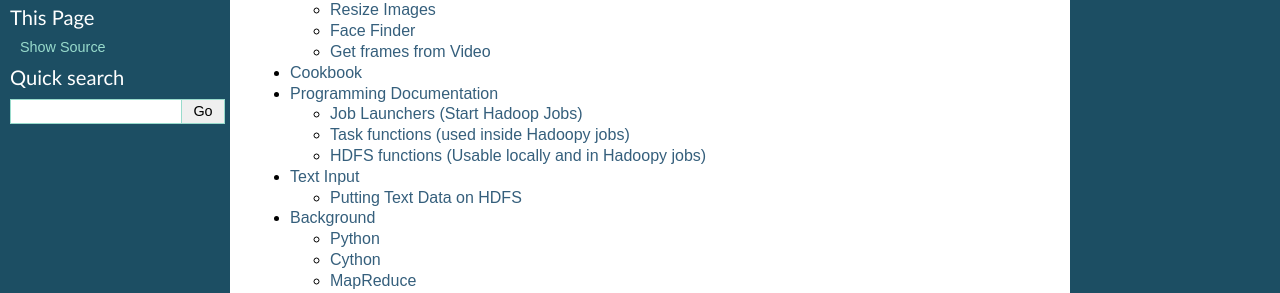
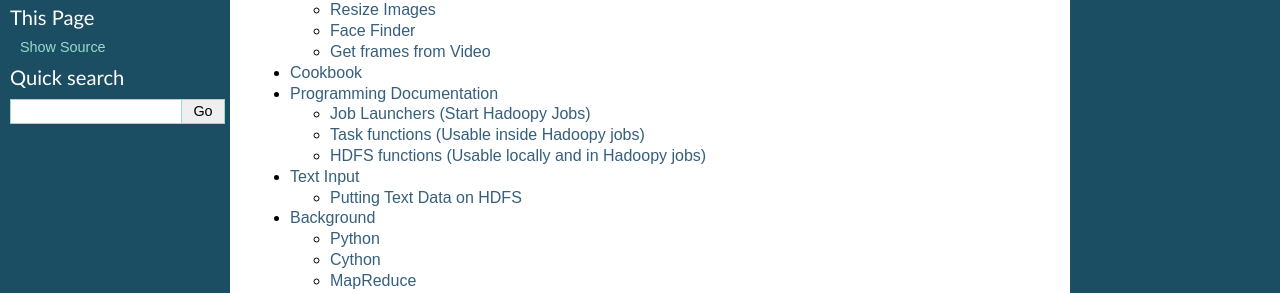
Before and after one commit to bwhite/hadoopy, a Sphinx documentation site: the page built from doc/index.rst, in a window 1280 px wide. Shown: the part 362-655 px from the top of the page. Built offline with Sphinx 7.4.7, drawn with Linux system fonts in a browser that asks for light colours; formulas are drawn with MathJax 3.

Commit message:
Updated docs
Signed-off-by: Brandyn A. White <bwhite@dappervision.com>

```diff
--- a/doc/api.rst
+++ b/doc/api.rst
@@ -2,7 +2,7 @@ Programming Documentation
 =========================
 This section contains library documentation for Hadoopy.
 
-Job Launchers (Start Hadoop Jobs)
+Job Launchers (Start Hadoopy Jobs)
 ----------------------------------
 
 ..  autofunction:: hadoopy.launch(in_name, out_name, script_path[, partitioner=False, files=(), jobconfs=(), cmdenvs=(), copy_script=True, wait=True, hstreaming=None, name=None, use_typedbytes=True, use_seqoutput=True, use_autoinput=True, add_python=True, config=None, pipe=True, python_cmd="python", num_mappers=None, num_reducers=None, script_dir='', remove_ext=False, **kw])
@@ -12,7 +12,7 @@ Job Launchers (Start Hadoop Jobs)
 ..  autofunction:: hadoopy.launch_local(in_name, out_name, script_path[, max_input=-1, files=(), cmdenvs=(), pipe=True, python_cmd='python', remove_tempdir=True, **kw])
 
 
-Task functions (used inside Hadoopy jobs)
+Task functions (Usable inside Hadoopy jobs)
 ------------------------------------------
 
 ..  autofunction:: hadoopy.run(mapper=None, reducer=None, combiner=None, **kw)
```
